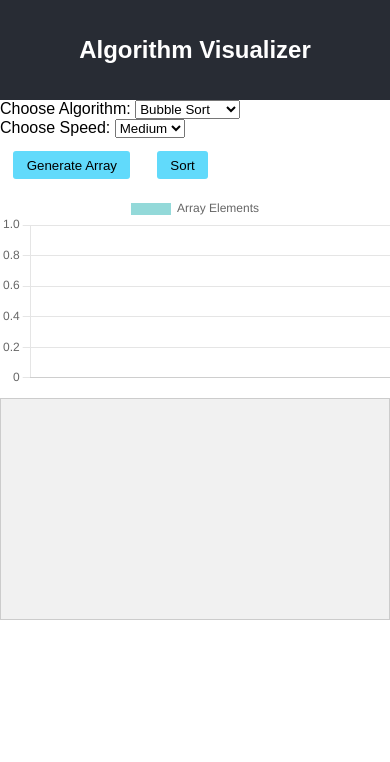
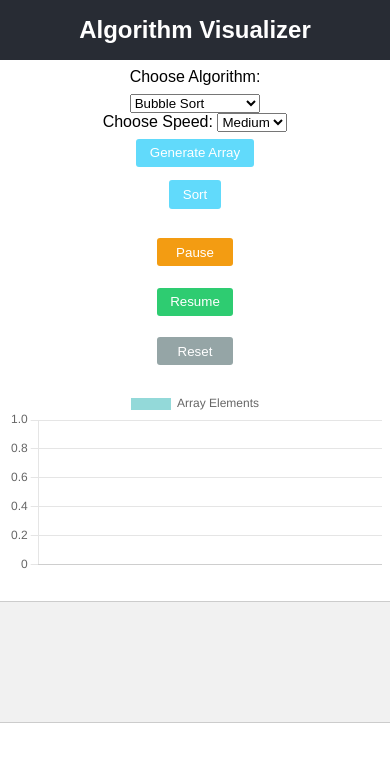
Before and after one commit to NikKnez/Algorithm_Visualizer_Project, a React (Create React App) app: page / in a window 390 px wide. Shown: the top 762 px of the page. Built offline with nearby package versions, Linux system fonts and the light colour scheme.

Commit message:
modified:   public/index.html 	modified:   src/App.jsx 	modified:   src/components/Navbar.jsx 	modified:   src/components/Visualizer.jsx 	modified:   src/index.css

```diff
--- a/public/index.html
+++ b/public/index.html
@@ -24,7 +24,7 @@
       work correctly both with client-side routing and a non-root public URL.
       Learn how to configure a non-root public URL by running `npm run build`.
     -->
-    <title>React App</title>
+    <title>Algorithm Visualizer</title>
   </head>
   <body>
     <noscript>You need to enable JavaScript to run this app.</noscript>
--- a/src/App.jsx
+++ b/src/App.jsx
@@ -1,10 +1,9 @@
-// src/App.js
 import React from 'react';
 import Navbar from './components/Navbar';
 import Visualizer from './components/Visualizer';
 
 const App = () => (
-  <div>
+  <div className="container">
     <Navbar />
     <Visualizer />
   </div>
--- a/src/components/Navbar.jsx
+++ b/src/components/Navbar.jsx
@@ -1,4 +1,3 @@
-// src/components/Navbar.js
 import React from 'react';
 
 const Navbar = () => (
--- a/src/components/Visualizer.jsx
+++ b/src/components/Visualizer.jsx
@@ -14,6 +14,12 @@ const Visualizer = () => {
   const chartRef = useRef(null);
   const myChart = useRef(null);
 
+  // Refs for managing the sorting process
+  const timeoutsRef = useRef([]);
+  const isSortingRef = useRef(false);
+  const currentStepRef = useRef(0); // Track the current step of sorting
+  const savedMovesRef = useRef([]);
+
   const fetchAlgorithmData = async () => {
     try {
       const response = await axios.post(`${config.url.BASE_URL}algorithms/${algorithm}`, data, {
@@ -23,24 +29,66 @@ const Visualizer = () => {
       });
       const { moves, sortedArray } = response.data;
       setMoves(moves);
+      savedMovesRef.current = moves; // Save the moves for resuming
       setLogMessages([`Original array = ${JSON.stringify(data)}`]);
-      moves.forEach((move, index) => {
-        setTimeout(() => {
-          setLogMessages((prev) => [...prev, `Swap ${move.index1} and ${move.index2}`]);
-          updateChart(move.index1, move.index2);
-        }, index * speed);
-      });
-      setTimeout(() => {
+
+      isSortingRef.current = true;
+      currentStepRef.current = 0;
+
+      // Start processing the moves
+      processNextStep();
+
+      timeoutsRef.current.push(setTimeout(() => {
+        if (isSortingRef.current) {
           setLogMessages((prev) => [...prev, `Sorted array = ${JSON.stringify(sortedArray)}`]);
-      }, moves.length * speed);
+        }
+        isSortingRef.current = false;
+      }, moves.length * speed));
     } catch (error) {
       console.error('Error fetching algorithm data:', error);
     }
   };
 
+  const processNextStep = () => {
+    if (!isSortingRef.current || currentStepRef.current >= savedMovesRef.current.length) return;
+
+    const move = savedMovesRef.current[currentStepRef.current];
+    setTimeout(() => {
+      if (!isSortingRef.current) return; // Check if sorting has been paused or stopped
+      setLogMessages((prev) => [...prev, `Swap ${move.index1} and ${move.index2}`]);
+      updateChart(move.index1, move.index2);
+      currentStepRef.current += 1;
+      processNextStep(); // Process the next step
+    }, speed);
+  };
+
   const generateRandomArray = () => {
     const arr = Array.from({ length: 15 }, () => Math.floor(Math.random() * 100));
     setData(arr);
+  };
+
+  const handlePause = () => {
+    isSortingRef.current = false;
+    setLogMessages((prev) => [...prev, 'Sorting process paused']);
+    console.log('Sorting paused');
+  };
+
+  const handleResume = () => {
+    if (isSortingRef.current) return; // If already sorting, do nothing
+
+    isSortingRef.current = true;
+    setLogMessages((prev) => [...prev, 'Sorting process resumed']);
+    console.log('Sorting resumed');
+    processNextStep(); // Resume processing from the current step
+  };
+
+  const handleReset = () => {
+    setData([]);
+    setMoves([]);
+    if (myChart.current) {
+      myChart.current.destroy();
+    }
+    console.log('Sorting reseted');
   };
 
   const updateChart = (index1, index2) => {
@@ -86,8 +134,8 @@ const Visualizer = () => {
   }, [data]);
 
   return (
-    <div>
-      <div>
+    <div className="visualizer-container">
+  <div className="button-group">
     <label htmlFor="algorithm">Choose Algorithm: </label>
     <select id="algorithm" value={algorithm} onChange={(e) => setAlgorithm(e.target.value)}>
       <option value="bubbleSort">Bubble Sort</option>
@@ -106,6 +154,11 @@ const Visualizer = () => {
   </div>
   <button onClick={generateRandomArray}>Generate Array</button>
   <button onClick={fetchAlgorithmData}>Sort</button>
+  <div className="action-buttons">
+    <button className="pause-button" onClick={handlePause}>Pause</button>
+    <button className="resume-button" onClick={handleResume}>Resume</button>
+    <button className="reset-button" onClick={handleReset}>Reset</button>
+  </div>
   <canvas ref={chartRef} />
   <div className="console">
     {logMessages.map((message, index) => (
@@ -113,6 +166,7 @@ const Visualizer = () => {
     ))}
   </div>
 </div>
+
   );
 };
 
--- a/src/index.css
+++ b/src/index.css
@@ -1,9 +1,10 @@
-/* src/index.css */
+/* General body styles */
 body {
   margin: 0;
   font-family: Arial, sans-serif;
 }
 
+/* Navbar styles */
 nav {
   background-color: #282c34;
   padding: 1em;
@@ -11,24 +12,102 @@ nav {
   text-align: center;
 }
 
+nav h1 {
+  margin: 0;
+}
+
+/* Button styles */
 button {
-  margin: 1em;
+  margin: 0.5em; /* Reduced margin for better fit */
   padding: 0.5em 1em;
-  background-color: #61dafb;
   border: none;
   border-radius: 3px;
   cursor: pointer;
+  color: white;
 }
 
 button:hover {
-  background-color: #21a1f1;
+  opacity: 0.8;
 }
 
+/* Default button colors */
+button {
+  background-color: #61dafb;
+}
+
+button.stop-button {
+  background-color: #e74c3c; /* Red */
+}
+
+button.reset-button {
+  background-color: #95a5a6; /* Gray */
+}
+
+button.pause-button {
+  background-color: #f39c12; /* Orange */
+}
+
+button.resume-button {
+  background-color: #2ecc71; /* Green */
+}
+
+/* Console styles */
 .console {
   background-color: #f1f1f1;
   padding: 10px;
   margin-top: 10px;
-  height: 200px;
+  height: 120px; /* Reduced height */
   overflow-y: auto;
   border: 1px solid #ccc;
+  width: 100%;
+  max-width: 100%;
 }
+
+/* Visualizer styles */
+.visualizer-container {
+  display: flex;
+  flex-direction: column;
+  align-items: center;
+  padding: 0.5em; /* Reduced padding */
+  box-sizing: border-box; /* Ensure padding does not affect width */
+}
+
+.visualizer-container canvas {
+  max-width: 100%;
+  height: 150px; /* Adjusted height */
+  margin-bottom: 1em;
+}
+
+/* Adjust button group styles */
+.button-group {
+  display: flex;
+  flex-wrap: wrap; /* Allows wrapping if needed */
+  justify-content: center;
+  gap: 0.5em; /* Adjusted gap */
+}
+
+.action-buttons {
+  display: flex;
+  gap: 0.5em; /* Adjusted gap */
+  margin: 1em 0; /* Adjusted margin */
+}
+
+/* Responsive design adjustments */
+@media (max-width: 768px) {
+  .visualizer-container {
+    padding: 0.5em; /* Ensure padding is consistent */
+  }
+
+  .visualizer-container canvas {
+    height: 120px; /* Adjust canvas height for smaller screens */
+  }
+
+  .console {
+    height: 100px; /* Adjust console height for smaller screens */
+  }
+
+  .button-group, .action-buttons {
+    flex-direction: column; /* Stack buttons vertically on small screens */
+    gap: 0.5em;
+  }
+}
```
Lines whose indentation alone changed are shown as unchanged.
